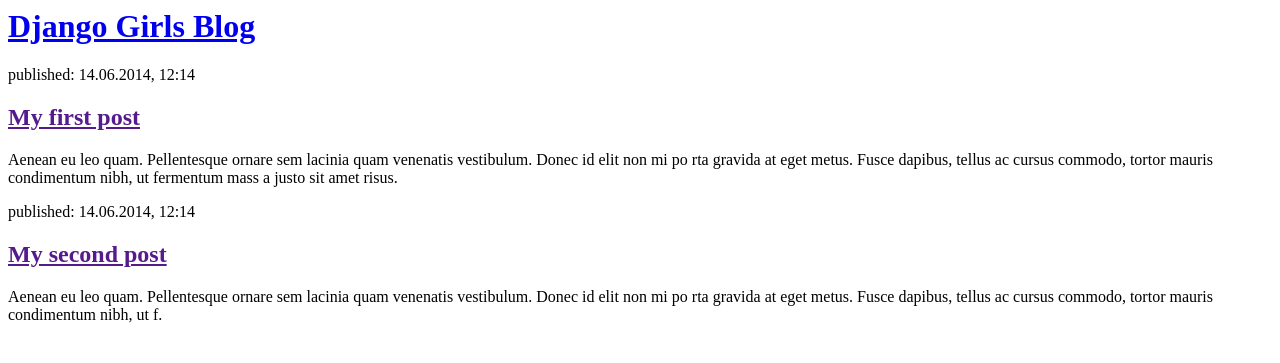
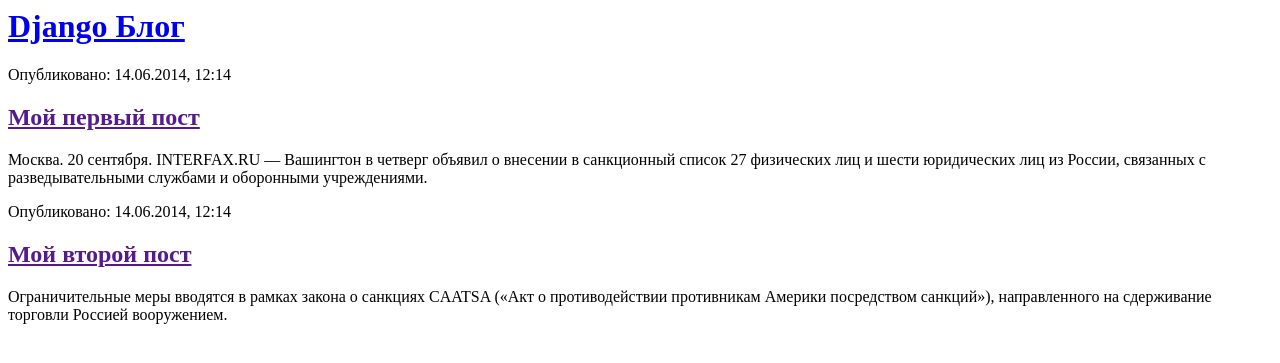
Before and after one commit to Vigi73/my-first-blog, a Django app: page / in a window 1280 px wide. Shown: the top 363 px of the page. Run offline with Django 3.2, Linux system fonts and the light colour scheme.

Commit message:
1 commit2

```diff
--- a/blog/templates/blog/post_list.html
+++ b/blog/templates/blog/post_list.html
@@ -1,24 +1,22 @@
 <html>
 <head>
-        <title>Django Girls blog</title>
+    <title>Django Блог</title>
 </head>
 <body>
 <div>
-        <h1><a href="/">Django Girls Blog</a></h1>
+    <h1><a href="/">Django Блог</a></h1>
 </div>
 <div>
-        <p>published: 14.06.2014, 12:14</p>
-        <h2><a href="">My first post</a></h2>
-        <p>Aenean eu leo quam. Pellentesque ornare sem lacinia quam venenatis vestibulum. Donec id elit non mi po
-            rta gravida at eget metus. Fusce dapibus, tellus ac cursus commodo, tortor mauris condimentum nibh, ut fermentum
-            mass
-            a justo sit amet risus.</p>
+    <p>Опубликовано: 14.06.2014, 12:14</p>
+    <h2><a href="">Мой первый пост</a></h2>
+    <p>Москва. 20 сентября. INTERFAX.RU — Вашингтон в четверг объявил о внесении в санкционный список 27 физических лиц
+        и шести юридических лиц из России, связанных с разведывательными службами и оборонными учреждениями.</p>
 </div>
 <div>
-        <p>published: 14.06.2014, 12:14</p>
-        <h2><a href="">My second post</a></h2>
-        <p>Aenean eu leo quam. Pellentesque ornare sem lacinia quam venenatis vestibulum. Donec id elit non mi po
-            rta gravida at eget metus. Fusce dapibus, tellus ac cursus commodo, tortor mauris condimentum nibh, ut f.</p>
+    <p>Опубликовано: 14.06.2014, 12:14</p>
+    <h2><a href="">Мой второй пост</a></h2>
+    <p>Ограничительные меры вводятся в рамках закона о санкциях CAATSA («Акт о противодействии противникам Америки
+        посредством санкций»), направленного на сдерживание торговли Россией вооружением.</p>
 </div>
 </body>
 </html>
```
Lines whose indentation alone changed are shown as unchanged.
